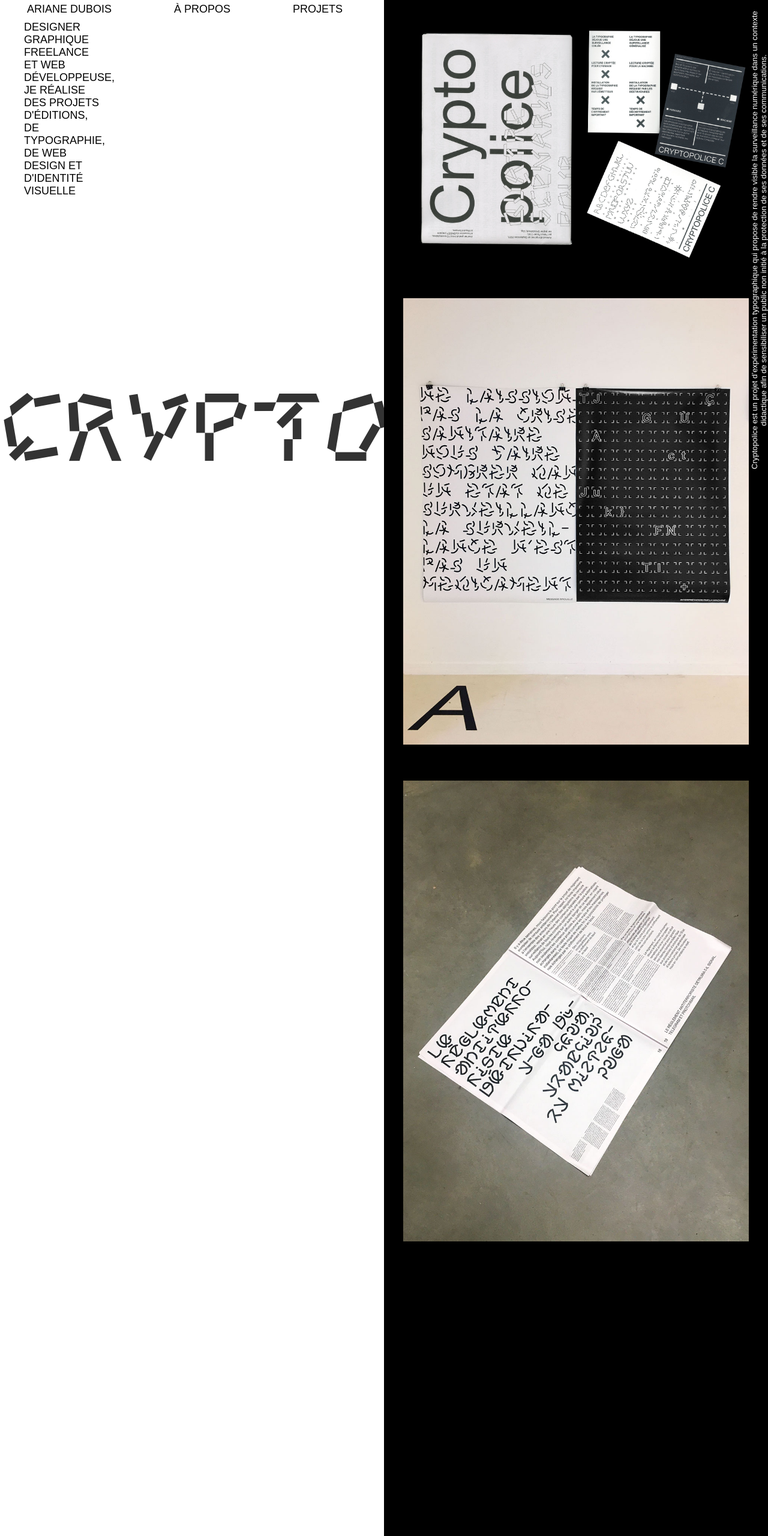
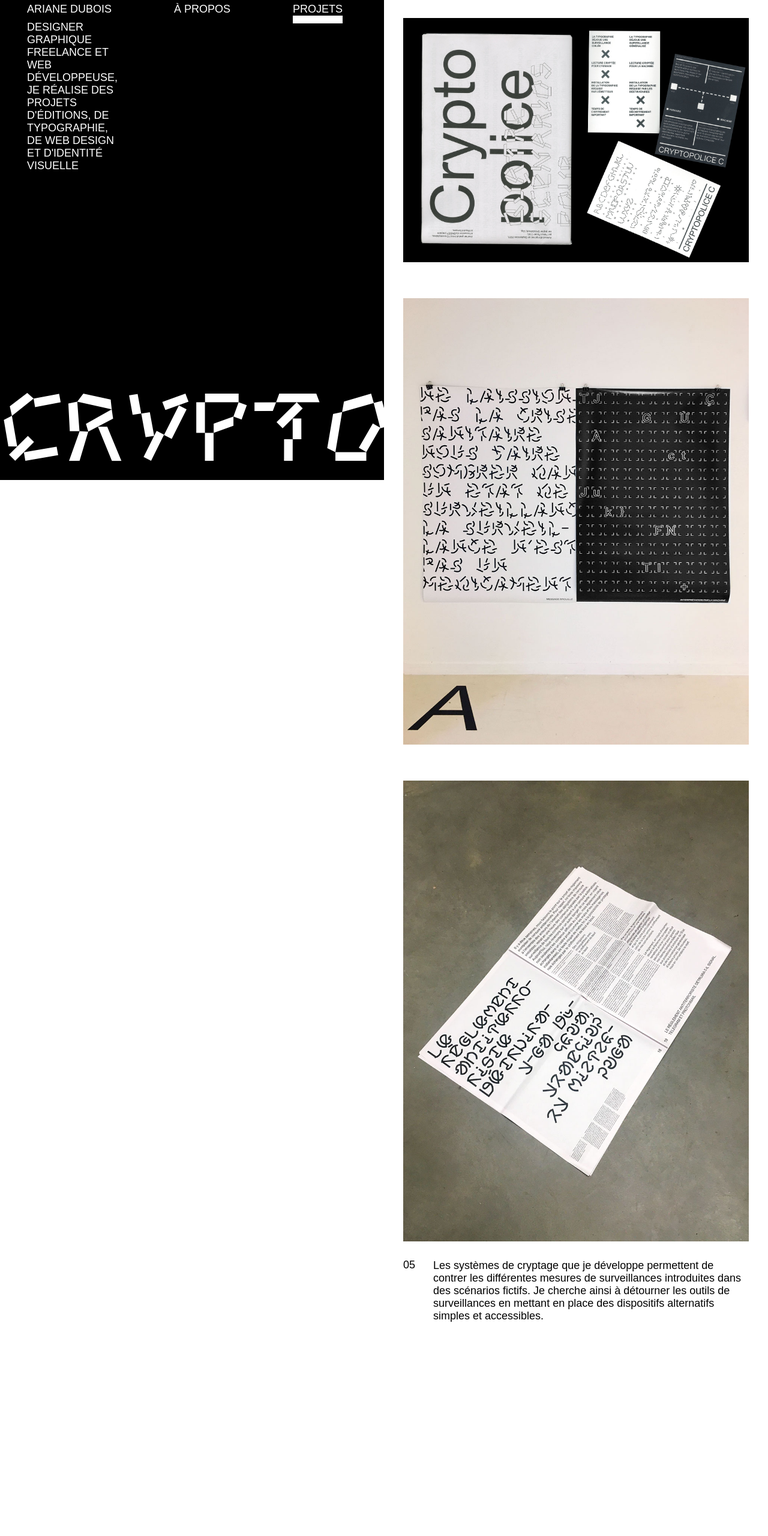
Before and after one commit to ArianeDubois/ariane-portfolio, a website: page index.html in a window 1280 px wide. Shown: the top 2560 px of the page at 60% size. Drawn offline with nearby package versions, Linux system fonts and the light colour scheme.

Commit message:
texte image on right sectioné

```diff
--- a/crypto.js
+++ b/crypto.js
@@ -33,18 +33,15 @@ let alpha = [
 document.addEventListener('scroll', function () {
 	const pixels = window.pageYOffset;
 	const titleProjectElement = document.querySelector('div.title');
-	let textImageElement = document.querySelector('.image-text');
 
 	const sections = document.querySelectorAll('section');
 
 	sections.forEach((section, indexSection) => {
 		//-38
 		if (section.offsetTop - 8 <= pixels) {
-			let textImage = section.getAttribute('data-text');
 			let titleProject = section.getAttribute('data-title');
 
 			//important!
-			textImageElement.textContent = textImage;
 			titleProjectElement.innerHTML = '';
 			titleProject.split('').forEach((letter, indexLetter) => {
 				let spanLetter = document.createElement('span');
--- a/index.html
+++ b/index.html
@@ -14,7 +14,7 @@
 				<ul>
 					<li>ariane dubois</li>
 					<li>à propos</li>
-					<li>projets</li>
+					<li class="border">projets</li>
 				</ul>
 			</nav>
 			<P class="header-presentation">Designer graphique freelance et web développeuse, je réalise des projets d'éditions, de typographie, de web design et d'identité visuelle</P>
@@ -32,12 +32,12 @@
 			</nav> -->
 			<!-- <nav class="navigation">
 				<ul>
-					<li>1</li>
-					<li>2</li>
-					<li>3</li>
-					<li>4</li>
-					<li>5</li>
-					<li>6</li>
+					<li>°</li>
+					<li>°</li>
+					<li>°</li>
+					<li>°</li>
+					<li>°</li>
+					<li>°</li>
 				</ul>
 			</nav> -->
 		</header>
@@ -51,33 +51,35 @@
 
 			<div class="image">
 
-				<section class="contsection_1" data-title="crypto____" data-text="Cryptopolice est un projet d’expérimentation typographique qui propose de rendre visible
-				la surveillance numérique dans un contexte didactique afin de sensibiliser un public non initié à la protection de ses données et de ses communications.">
+				<section class="contsection_1" data-title="crypto____" >
 					<img src="./_IMAGES/CRYPTOPOLICE1.jpg" alt="img" />
+
 					<img src="./_IMAGES/CRYPTOPOLICE2.jpg" alt="img" />
 					<img src="./_IMAGES/CRYPTOPOLICE3.jpg" alt="img" />
+					<p class="section-image-text"><span class="number">05</span>Les systèmes de cryptage que je développe permettent de contrer les différentes mesures de surveillances introduites dans des scénarios fictifs. Je cherche ainsi à détourner les outils de surveillances en mettant en place des dispositifs alternatifs simples et accessibles.
+					</p>
 				</section>
-				<section class="section_2" data-title="police____" data-text="Les 4 alphabets cryptés mis en place sont conçus comme des dispositifs d’exposition qui interrogent l’intelligibilité d’un texte par l’humain et par la machine. Cette intervention à l’échelle du signe permet de rendre accessible et visuelle des notions techniques d’algorithme et de cryptographi"></section>
-				<section class="section_2" data-title="police____" data-text="À l’ocsion de mon mémoire de 5e année,
-				je me suis intéressée au travail de l’artiste Guy de Cointet en le présentant comme un artiste
-				qui interroge des pratiques graphiques. Pour composer cette édition, je me suis approprié certains
-				systèmes mit en place par l’artiste."></section>
+				<section class="section_2" data-title="police____" ></section>
+				<section class="section_2" data-title="police____" ></section>
 				</section>
-				<section class="section_3" data-title="crypto____" data-text="Les 4 alphabets cryptés mis en place sont conçus comme des dispositifs d’exposition qui interrogent l’intelligibilité d’un texte par l’humain et par la machine. Cette intervention à l’échelle du signe permet de rendre accessible et visuelle des notions techniques d’algorithme et de cryptographi">
+				<section class="section_3" data-title="crypto____" >
 					<img src="./_IMAGES/MÉMOIRE.jpg" alt="">
 					<img src="./_IMAGES/MÉMOIRE2.jpg" alt="">
+					<p class="section-image-text"><span class="number">05</span>nfho ezpf bhezigbe zrigberio gbreiogbr eigbiregbrei gbreuigbre iugbreigb rigbr eig brieugbreiugbreiugbe riugbreiugberiug  berigbeiurgbe riugbreiugbriegb reigb rigbreigb erigberigberiug beri ugbreiug ber iugbei ugbreigberigberigberigbe riugbeirgbie rbgiebgeriugb eiugberigbeirbgreigbeibrei</p>
 				</section>
-				<section class="section_4" data-title="graphie___" data-text="Les 4 alphabets cryptés mis en place sont conçus comme des dispositifs d’exposition qui interrogent l’intelligibilité d’un texte par l’humain et par la machine. Cette intervention à l’échelle du signe permet de rendre accessible et visuelle des notions techniques d’algorithme et de cryptographi">
+				<section class="section_4" data-title="graphie___" >
 				</section>
-				<section class="section_6" data-title="tricot____" data-text="Les 4 alphabets cryptés mis en place sont conçus comme des dispositifs d’exposition qui interrogent l’intelligibilité d’un texte par l’humain et par la machine. Cette intervention à l’échelle du signe permet de rendre accessible et visuelle des notions techniques d’algorithme et de cryptographi">
-					<img src="./_IMAGES/APPLI.jpg" alt="" data-text="Les 4 alphabets cryptés mis en place sont conçus comme des dispositifs d’exposition qui interrogent l’intelligibilité d’un texte par l’humain et par la machine. Cette intervention à l’échelle du signe permet de rendre accessible et visuelle des notions techniques d’algorithme et de cryptographi">
+				<section class="section_6" data-title="tricot____" >
+					<img src="./_IMAGES/APPLI.jpg" alt="" >
+					<p class="section-image-text"><span class="number">05</span>nfho ezpf bhezigbe zrigberio gbreiogbr eigbiregbrei gbreuigbre iugbreigb rigbr eig brieugbreiugbreiugbe riugbreiugberiug  berigbeiurgbe riugbreiugbriegb reigb rigbreigb erigberigberiug beri ugbreiug ber iugbei ugbreigberigberigberigbe riugbeirgbie rbgiebgeriugb eiugberigbeirbgreigbeibrei</p>
 				</section>
-				<section class="section_5" data-title="mnhn_____" data-text="Les 4 alphabets cryptés mis en place sont conçus comme des dispositifs d’exposition qui interrogent l’intelligibilité d’un texte par l’humain et par la machine. Cette intervention à l’échelle du signe permet de rendre accessible et visuelle des notions techniques d’algorithme et de cryptographi">
+				<section class="section_5" data-title="mnhn_____" >
 					<img src="./_IMAGES/MNHN1.jpg" alt="">
 					<img src="./_IMAGES/MNHN4.jpg" alt="">
+					<p class="section-image-text"><span class="number">05</span>nfho ezpf bhezigbe zrigberio gbreiogbr eigbiregbrei gbreuigbre iugbreigb rigbr eig brieugbreiugbreiugbe riugbreiugberiug  berigbeiurgbe riugbreiugbriegb reigb rigbreigb erigberigberiug beri ugbreiug ber iugbei ugbreigberigberigberigbe riugbeirgbie rbgiebgeriugb eiugberigbeirbgreigbeibrei</p>
 
 				</section>
-				<section class="section_7" data-title="ubic_____" data-text="Les 4 alphabets cryptés mis en place sont conçus comme des dispositifs d’exposition qui interrogent l’intelligibilité d’un texte par l’humain et par la machine. Cette intervention à l’échelle du signe permet de rendre accessible et visuelle des notions techniques d’algorithme et de cryptographi">
+				<section class="section_7" data-title="ubic_____">
 
 				</section>
 				<div class="image-text">
--- a/scss/_pages/_header.scss
+++ b/scss/_pages/_header.scss
@@ -1,5 +1,5 @@
 .header {
-	color: black;
+	color: white;
 	position: fixed;
 	display: flex;
 	flex-direction: column-reverse;
@@ -7,21 +7,13 @@
 	width: 50%;
 	top: 0;
 	left: 0;
+	background-color: black;
 	&-navigation {
 		position: fixed;
 		top: 0;
 		width: 45%;
 		justify-content: space-between;
 
-		ul {
-			display: flex;
-			justify-content: space-between;
-			font-size: 18px;
-
-			font-family: Arial, Helvetica, sans-serif;
-			text-transform: uppercase;
-			list-style-type: none;
-		}
 		li {
 			margin: 5px;
 		}
@@ -29,14 +21,23 @@
 	&-presentation {
 		position: fixed;
 		top: 35px;
-		width: 10%;
+		width: 12%;
 		text-transform: uppercase;
 		font-family: Arial, Helvetica, sans-serif;
-		margin-left: 40px;
+		margin-left: 45px;
 		font-size: 18px;
 	}
 }
 
+ul {
+	display: flex;
+	justify-content: space-between;
+	font-size: 18px;
+
+	font-family: Arial, Helvetica, sans-serif;
+	text-transform: uppercase;
+	list-style-type: none;
+}
 .infos {
 	scroll-snap-type: mandatory;
 	/* scroll-snap-points-y: repeat(1000px); */
@@ -46,12 +47,12 @@
 
 .title {
 	font-family: 'crypto';
-	opacity: 0.8;
 	background-color: none;
 	font-size: 160px;
 	text-transform: uppercase;
 	z-index: 1;
 	font-variation-settings: 'wght' 10;
+	color: white;
 }
 
 span {
@@ -59,17 +60,20 @@ span {
 	transition: font-variation-settings 0.5s ease-in-out;
 }
 
-.navigation {
-	ul {
-		flex-direction: column;
-	}
-	position: fixed;
-	bottom: 0;
-	width: 50%;
-}
+// .navigation {
+// 	ul {
+// 		flex-direction: column;
+// 	}
+// 	position: fixed;
+// 	width: 50%;
+// }
 
 .last-project {
 	font-variation-settings: 'wght' 10;
+}
+
+.border {
+	border-bottom: 13px solid white;
 }
 // .image-text {
 // 	font-size: 13px;
--- a/scss/_pages/_main.scss
+++ b/scss/_pages/_main.scss
@@ -4,7 +4,6 @@
 	.image {
 		width: 50%;
 		flex-direction: column;
-		background-color: rgb(0, 0, 0);
 
 		section {
 			display: flex; /* height: 2000px; */
@@ -21,20 +20,29 @@
 				margin-bottom: 30px;
 				margin-top: 30px;
 			}
+			.section-image-text {
+				display: flex;
+				font-size: 18px;
+				width: 90%;
+				font-family: Arial, Helvetica, sans-serif;
+			}
+			.number {
+				margin-right: 30px;
+			}
 		}
 
-		&-text {
-			font-size: 13px;
-			color: white;
-			// background-color: white;
-			position: fixed;
-			flex-direction: row-reverse;
-			font-family: Arial, Helvetica, sans-serif;
-			top: 0px; //2.5rem
-			right: 0;
-			writing-mode: vertical-rl;
-			text-align: center;
-			transform: rotate(180deg);
-		}
+		// &-text {
+		// 	font-size: 13px;
+		// 	color: white;
+		// 	// background-color: white;
+		// 	position: fixed;
+		// 	flex-direction: row-reverse;
+		// 	font-family: Arial, Helvetica, sans-serif;
+		// 	top: 0px; //2.5rem
+		// 	right: 0;
+		// 	writing-mode: vertical-rl;
+		// 	text-align: center;
+		// 	transform: rotate(180deg);
+		// }
 	}
 }
```
Also changed, not shown: css/style.css, 1 other file.
